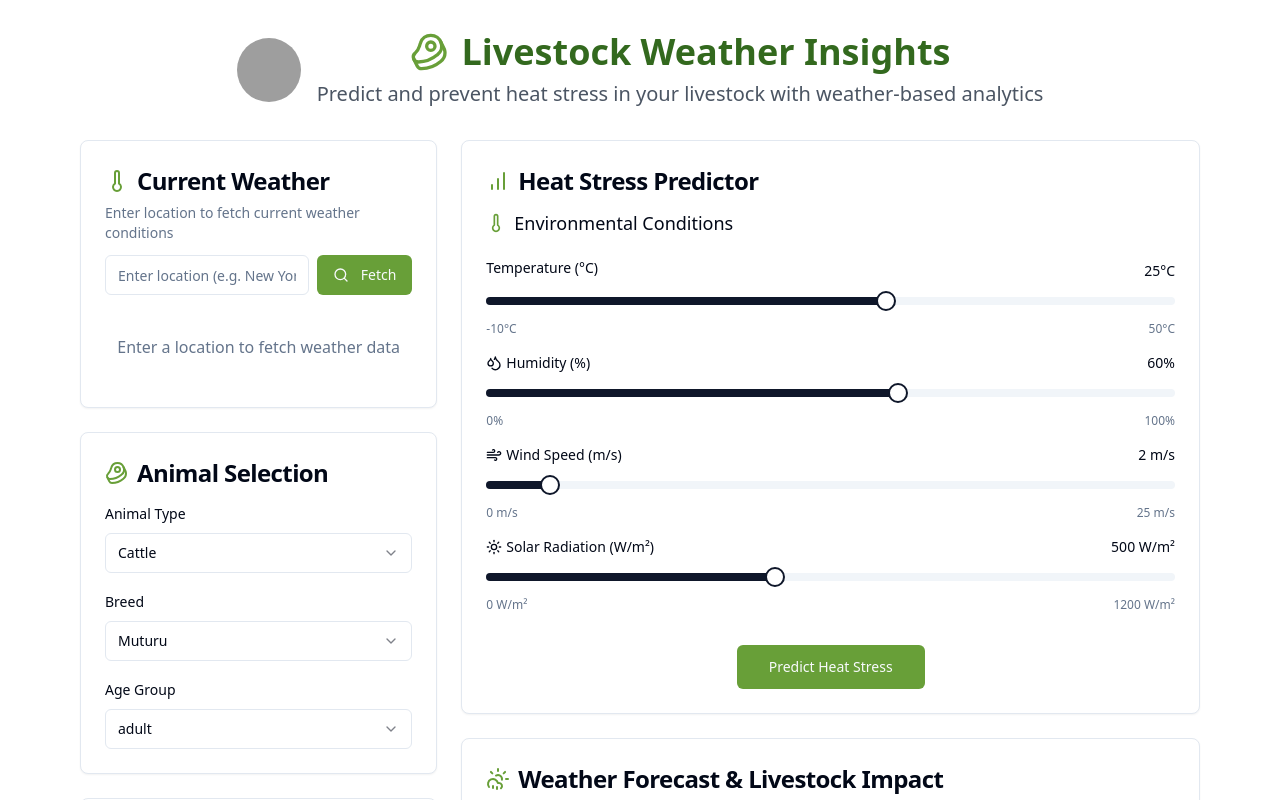
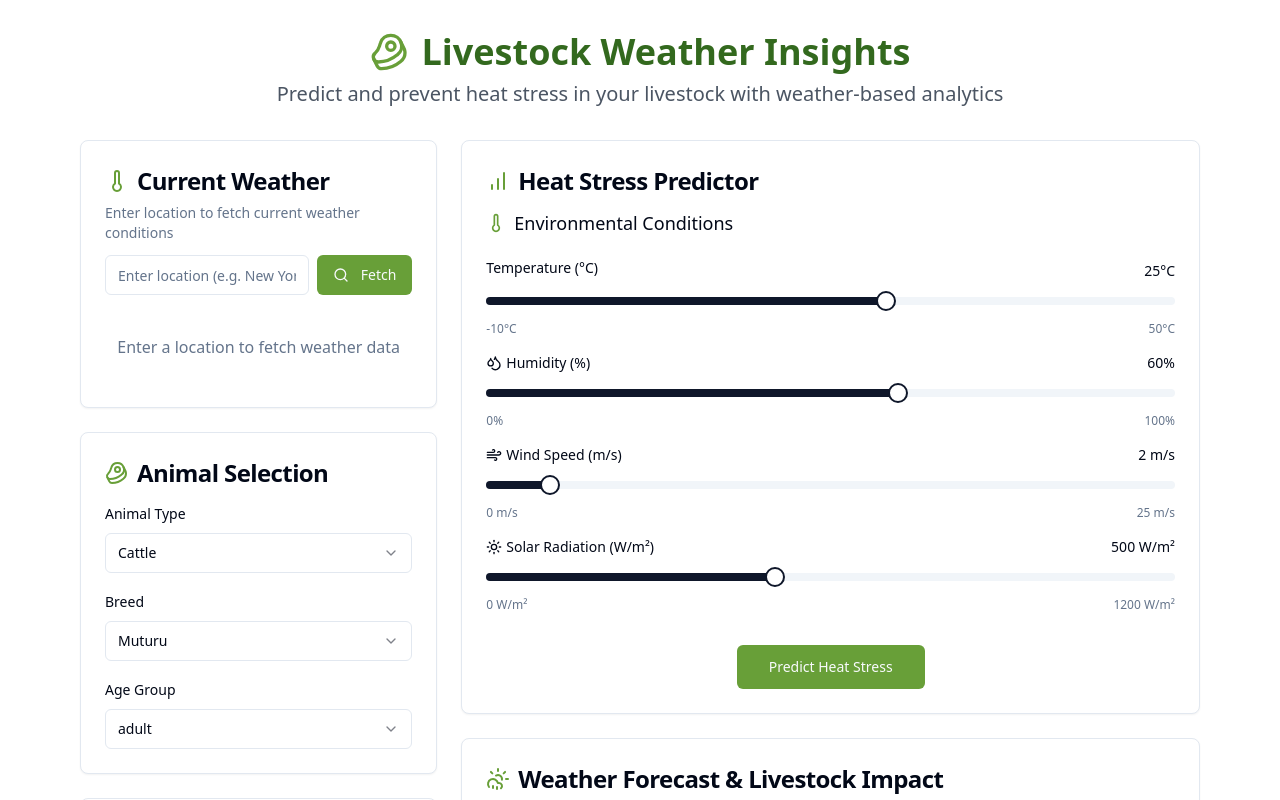
Before and after one commit to Tame34/livestock-weather-insights-hub, a React (Vite) app: page / in a window 1280 px wide. Shown: the top 800 px of the page. Built offline with nearby package versions, Linux system fonts and the light colour scheme; grey boxes are pictures that could not be loaded.

Commit message:
Remove logo
Removed the logo image from the header in `Index.tsx`.

```diff
--- a/src/pages/Index.tsx
+++ b/src/pages/Index.tsx
@@ -1,4 +1,3 @@
-
 import { LivestockProvider, useLivestock } from "@/contexts/LivestockContext";
 import { Button } from "@/components/ui/button";
 import { Card, CardContent, CardHeader, CardTitle } from "@/components/ui/card";
@@ -65,14 +64,7 @@ const LivestockApp = () => {
 
   return (
     <div className="container mx-auto px-4 py-8 max-w-6xl">
-      <header className="mb-8">
-        <div className="flex items-center justify-center mb-4">
-          <img
-            src="https://images.unsplash.com/photo-1472396961693-142e6e269027?w=80&h=80&fit=crop&crop=center"
-            alt="Livestock Logo"
-            className="w-16 h-16 rounded-full mr-4 object-cover"
-          />
-          <div className="text-center">
+      <header className="mb-8 text-center">
         <h1 className="text-4xl font-bold mb-2 text-farm-green-dark flex items-center justify-center">
           <Beef className="h-10 w-10 mr-3 text-farm-green" />
           Livestock Weather Insights
@@ -80,8 +72,6 @@ const LivestockApp = () => {
         <p className="text-xl text-gray-600">
           Predict and prevent heat stress in your livestock with weather-based analytics
         </p>
-          </div>
-        </div>
       </header>
 
       <div className="grid grid-cols-1 md:grid-cols-3 gap-6">
```
Lines whose indentation alone changed are shown as unchanged.
